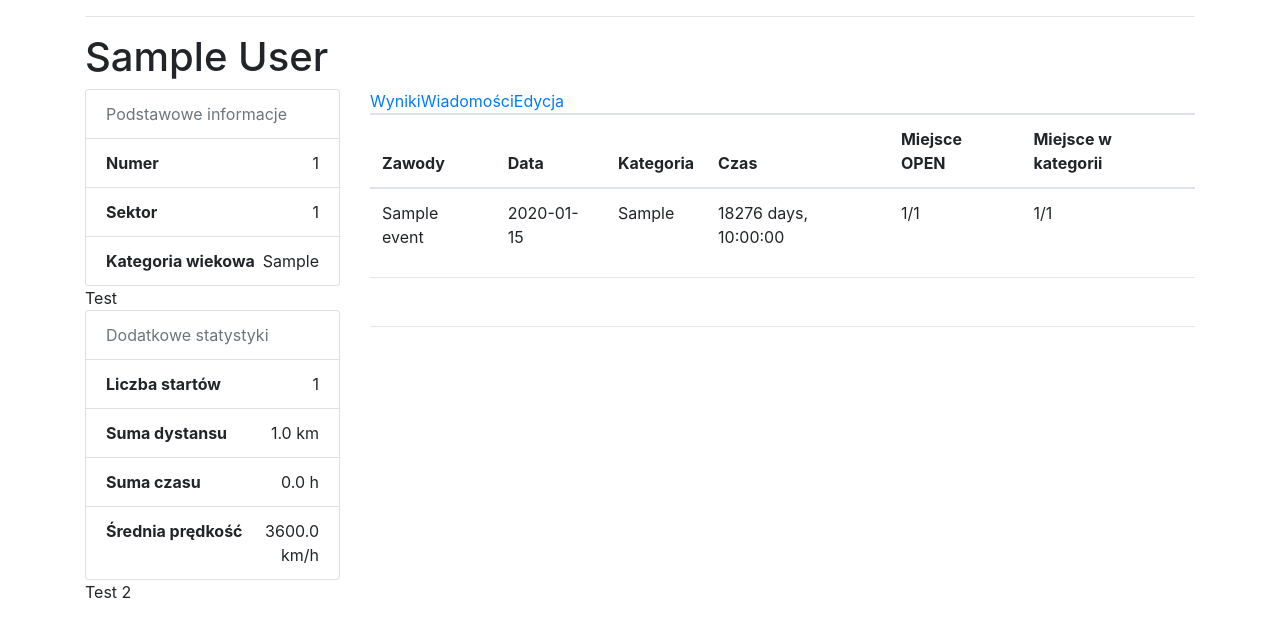
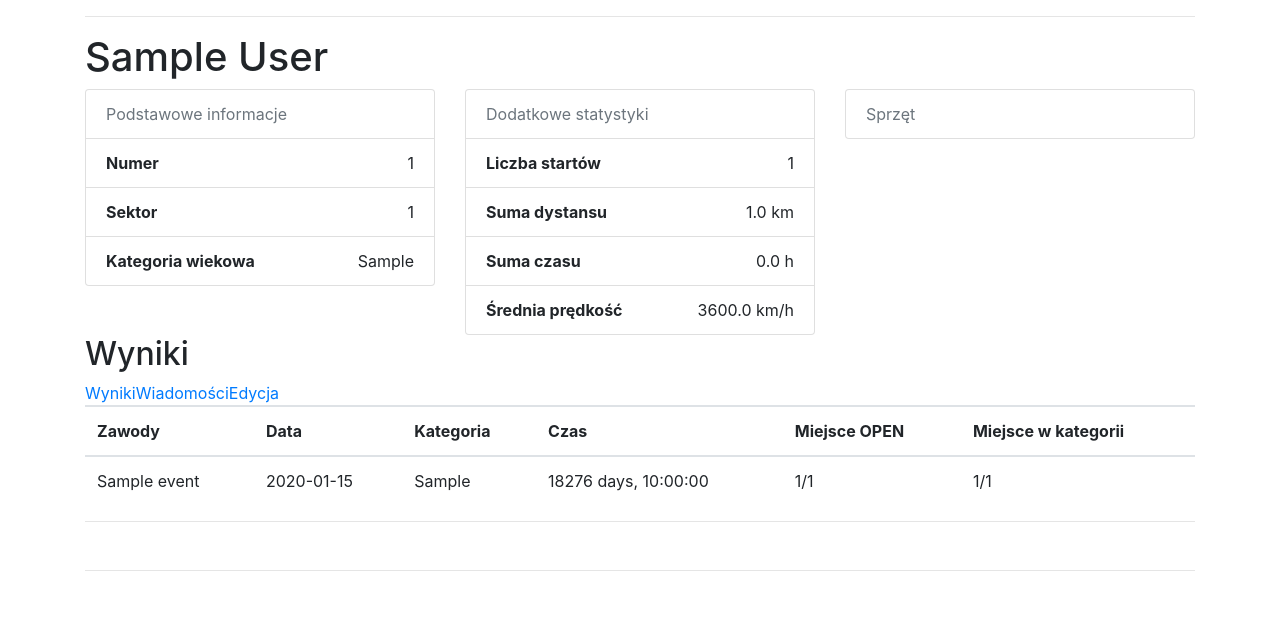
Before and after one commit to Wydzials/TeamStats, a Flask app: a page that uses templates/base.html in a window 1280 px wide. Shown: the part 139-776 px from the top of the page. Run offline with Flask 2, Linux system fonts and the light colour scheme; tables that the repository leaves empty hold one stand-in row (values such as "Sample post"); parts of the project's set-up code (start-up, migrations or seed data) failed here and were passed over; some libraries are stand-ins or nearby versions; grey boxes are pictures that could not be loaded.

Commit message:
Upgrade rider page with wider results table

```diff
--- a/templates/base.html
+++ b/templates/base.html
@@ -9,8 +9,6 @@
     <!-- Bootstrap CSS -->
     <link rel="stylesheet" href="https://stackpath.bootstrapcdn.com/bootstrap/4.3.1/css/bootstrap.min.css"
         integrity="sha384-ggOyR0iXCbMQv3Xipma34MD+dH/1fQ784/j6cY/iJTQUOhcWr7x9JvoRxT2MZw1T" crossorigin="anonymous">
-
-    <link rel="stylesheet" href="static/main.css">
 
     {% block head %}{% endblock %}
 </head>
--- a/templates/rider.html
+++ b/templates/rider.html
@@ -11,40 +11,39 @@
     <div class="row">
             <h1>{{ rider.first_name }} {{ rider.last_name }}</h1></div>
     </div>
+
     <div class="row">
-        <div class="col-sm-3">
-            <!--left col-->
-
+        <div class="col-sm-4">
             <ul class="list-group">
                 <li class="list-group-item text-muted">Podstawowe informacje</li>
                 <li class="list-group-item text-right"><span class="float-left"><strong>Numer</strong></span>{{ rider.number }}</li>
                 <li class="list-group-item text-right"><span class="float-left"><strong>Sektor</strong></span>{{ rider.sector }}</li>
                 <li class="list-group-item text-right"><span class="float-left"><strong>Kategoria wiekowa</strong></span> {{ rider.category }}</li>
             </ul>
+        </div>
 
-            <div class="panel panel-default">
-                <div class="panel-heading">Test<i class="fa fa-link fa-1x"></i></div>
-                <div class="panel-body"></div>
-            </div>
-
+        <div class="col-sm-4">
             <ul class="list-group">
-                <li class="list-group-item text-muted">Dodatkowe statystyki <i class="fa fa-dashboard fa-1x"></i></li>
+                <li class="list-group-item text-muted">Dodatkowe statystyki</li>
                 <li class="list-group-item text-right"><span class="float-left"><strong>Liczba startów</strong></span>{{ stats.results_count }}</li>
                 <li class="list-group-item text-right"><span class="float-left"><strong>Suma dystansu</strong></span>{{ stats.length_sum }} km</li>
                 <li class="list-group-item text-right"><span class="float-left"><strong>Suma czasu</strong></span>{{ stats.time_sum }} h</li>
                 <li class="list-group-item text-right"><span class="float-left"><strong>Średnia prędkość</strong></span> {{ stats.avg_speed }} km/h</li>
             </ul>
+        </div>
 
-            <div class="panel panel-default">
-                <div class="panel-heading">Test 2</div>
-                <div class="panel-body">
-                    <i class="fa fa-facebook fa-2x"></i> <i class="fa fa-github fa-2x"></i> <i class="fa fa-twitter fa-2x"></i> <i class="fa fa-pinterest fa-2x"></i> <i class="fa fa-google-plus fa-2x"></i>
-                </div>
-            </div>
+        <div class="col-sm-4">
+            <ul class="list-group">
+                <li class="list-group-item text-muted">Sprzęt</li>
+            </ul>
 
         </div>
-        <!--/col-3-->
-        <div class="col-sm-9">
+    </div>
+
+    <h2>Wyniki</h2>
+
+    <div class="row">
+        <div class="col-sm-12">
 
             <ul class="nav nav-tabs" id="myTab">
                 <li class="active"><a href="#home" data-toggle="tab">Wyniki</a></li>
```
